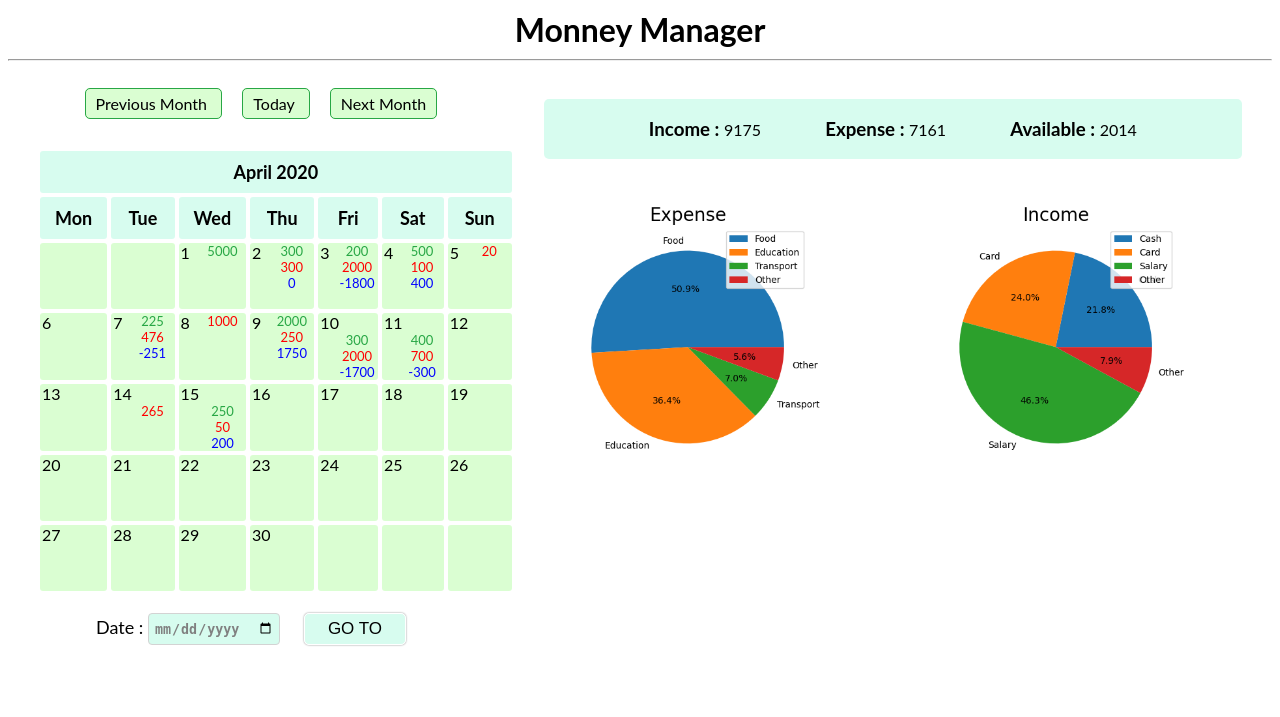
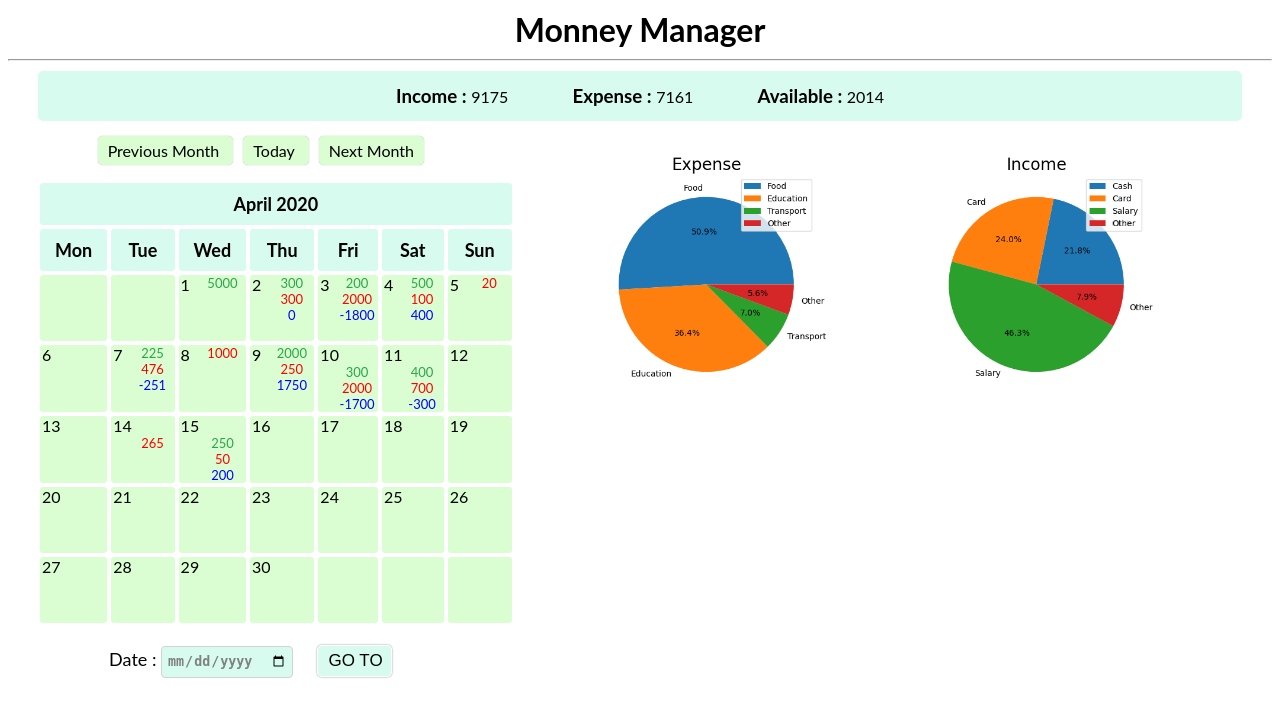
Before and after one commit to mscreation28/money_manager, a Django app: page / in a window 1280 px wide. Shown: the top 717 px of the page. Run offline with Django 3.2, Linux system fonts and the light colour scheme; data comes from the database, SQL or seed files in the repository; both versions use the stored data as it was after the commit; some libraries are stand-ins or nearby versions.

Commit message:
responsive1

```diff
--- a/moneymanagerapp/static/css/home.css
+++ b/moneymanagerapp/static/css/home.css
@@ -2,26 +2,14 @@ body {
     font-family: "ptsans", "Lato", "Helvetica Neue", Helvetica, Arial, sans-serif;
 }
 
-.left {
-    float: left;
-}
-
-.right {
-    float: right;
-}
-
-.clearfix {
-    margin: 15px;
-    width: 40%;
-    float: left;
-    margin-top: 50px;
-}
 .btn{
-    border: 1px solid #28a745;
+    /* border: 1px solid #28a745; */
+    box-shadow: 0 0 1px gray;
     background-color: rgba(193, 253, 181,0.6);
     border-radius: 5px;
     padding: 5px 10px;
-    margin: 2%;
+    margin: 2% 1%;
+    /* margin-bottom: 0px; */
     width: 20%;
 }
 .btn:hover{
@@ -259,10 +247,13 @@ a {
 }
 img{
     /* float: right; */
-    height: 100;
-    width: 55%;
+    /* height: 100; */
+    /* clip-path: inset(0,50px,20px,80px); */
+    width: 50%;
+    height: auto;
     margin: 0;
     margin-left: -7%;
+    padding-left: -7%;
     /* background-color: aquamarine; */
 }
 .content-left{
@@ -279,12 +270,12 @@ img{
     text-align: center;
     /* background-color: #2dbe60; */
 }
-.content-right h3{
+.content-right h3, .head h3{
 
     display: inline;
     line-height: 40px;
 }
-.content-right p{
+.content-right p, .head p{
     /* padding-top: 50px; */
     padding: 0px 15px;
     display: inline;
@@ -299,29 +290,32 @@ img{
     padding-top: 0;
 }
 .content-calhead{
-    margin: 5% 0px;
-    /* text-align: center; */
     width: 100%;
+    /* margin-bottom: 10px; */
+    min-height: 30px;
 }
 .head{
 
     /* width: 80%; */
-    margin: 30px 30px;
-    height: 50px;
-    /* vertical-align: c; */
+    margin: 10px 30px;
+    margin-bottom: 20px;
+    min-height: 45px;
+    text-align: center;
     /* margin-top: 30px; */
-    padding-top: 10px;
+    padding-top: 5px;
     border-radius: 5px;
     background-color: rgba(189, 250, 229, 0.6);
 }
 .bot{
     margin-top: 20px;
+    min-height: 30px;
 }
 .bot input[type="submit"]{
     box-sizing: border-box;
     border: 1px solid white;
     background-color: rgba(189, 250, 229, 0.6);
     margin: 20px;
+    width: 75px;
     font-size: 17px;
     box-shadow: 0 0 2px gray;
     /* margin-top: 0; */
@@ -350,3 +344,22 @@ img{
 .blue{
     color: blue;
 }
+
+@media(max-width:768px){
+    .content-cal,
+    .calendar,
+    .content-show a,
+    .content-left,
+    .content-right{
+        float: none;
+        text-align: center;
+        width: 100%;
+        margin-left: 0;
+    }
+    img{
+        width: 100%;
+    }
+    .bot{
+        margin: 0;
+    }
+}
--- a/moneymanagerapp/templates/home.html
+++ b/moneymanagerapp/templates/home.html
@@ -5,17 +5,10 @@ Monney Manager
 {% endblock %}
 {% load static %}
 {% block content %}
-
-    <div class="content-right">
-        <div class="head">
-                <p></p><h3>Income : </h3>{{ income }}</p>
-                <p><h3>Expense : </h3>{{ expense }}</p>
-                <p><h3>Available : </h3>{{ available }}</p>
-            <br>
-        </div>
-
-        <img src="{% static 'img/fig.png' %}">
-        <img src="{% static 'img/fig1.png' %}">
+    <div class="head">
+        <p><h3>Income : </h3>{{ income }}</p>
+        <p><h3>Expense : </h3>{{ expense }}</p>
+        <p><h3>Available : </h3>{{ available }}</p>
     </div>
     <div class="content-left">
         <div class="content-calhead">
@@ -36,4 +29,11 @@ Monney Manager
             <!-- <a class="btn btn-info right" href="{% url 'cal:calendar' %}?{{ today }}"> Today </a> -->
         </div>
     </div>
+    <div class="content-right">
+
+
+        <img src="{% static 'img/fig.png' %}">
+        <img src="{% static 'img/fig1.png' %}">
+    </div>
+
 {% endblock %}
```
Also changed, not shown: db.sqlite3.
